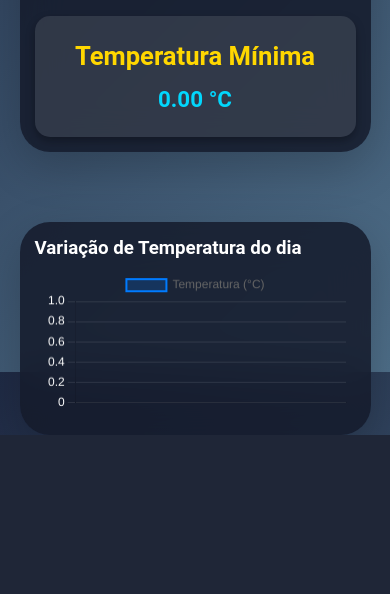
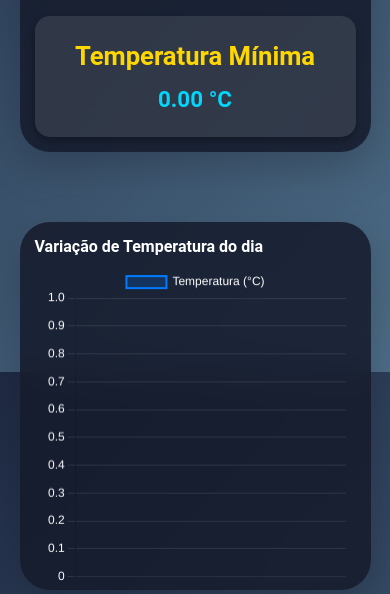
Before and after one commit to FelipeDiasKonda/ProjetoIOT, a Flask app: template templates/temp.html in a window 390 px wide. Shown: the part 542-1136 px from the top of the page. Before the commit the page ends 977 px from the top, so only its background shows below. Run offline with Flask 3, Linux system fonts and the light colour scheme; the template is opened without the code that fills it, so the values that code supplies are empty.

Commit message:
style: Gráfico da tela temperatura responsivo

```diff
--- a/app.py
+++ b/app.py
@@ -67,9 +67,9 @@ def get_temperature_status(temperature):
         return "Frio intenso"
     elif temperature < 20:
         return "Clima frio"
+    elif temperature < 25:
+        return "Clima agradável"
     elif temperature < 30:
-        return "Clima agradável"
-    elif temperature < 40:
         return "Clima quente"
     else:
         return "Calor extremo"
--- a/templates/index.html
+++ b/templates/index.html
@@ -272,7 +272,7 @@
           button {
             width: 100%;
           }
-        }
+      }
 
     </style>
   </head>
--- a/templates/temp.html
+++ b/templates/temp.html
@@ -226,6 +226,15 @@
             button {
                 width: 100%;
             }
+
+            .graph-item h3 {
+          font-size: 1em;
+        }
+
+        .graph-item {
+            height: 40vh; /* Reduz a altura para telas menores */
+            max-height: 40vh;
+        }
         }
     </style>
 </head>
@@ -319,43 +328,34 @@
           },
           options: {
             responsive: true,
-            maintainAspectRatio: true,
+            maintainAspectRatio: false, // Desativa a proporção fixa
             plugins: {
-              legend: {
-                position: 'top'
-              },
-              tooltip: {
-                backgroundColor: 'rgba(255, 255, 255, 0.9)',
-                titleColor: '#000',
-                bodyColor: '#000'
-              }
+                legend: {
+                    position: 'top',
+                    labels: {
+                        color: '#ffffff',
+                        font: { size: 12 }
+                    }
+                },
+                tooltip: {
+                    backgroundColor: 'rgba(0, 0, 0, 0.7)',
+                    titleColor: '#ffffff',
+                    bodyColor: '#ffffff'
+                }
             },
             scales: {
-              y: {
-                beginAtZero: false,
-                ticks: {
-                  color: '#fff'
+                x: {
+                    ticks: { color: '#fff', maxRotation: 45, minRotation: 45 },
+                    grid: { color: 'rgba(255, 255, 255, 0.1)' }
                 },
-                grid: {
-                  color: 'rgba(255, 255, 255, 0.1)'
+                y: {
+                    beginAtZero: true,
+                    ticks: { color: '#fff' },
+                    grid: { color: 'rgba(255, 255, 255, 0.1)' }
                 }
-              },
-              x: {
-                ticks: {
-                  color: '#fff'
-                },
-                grid: {
-                  color: 'rgba(255, 255, 255, 0.1)'
-                }
-              }
             },
             layout: {
-              padding: {
-                left: 10,
-                right: 10,
-                top: 10,
-                bottom: 10
-              }
+                padding: { left: 10, right: 10, top: 10, bottom: 10 }
             },
             elements: {
               line: {
```
